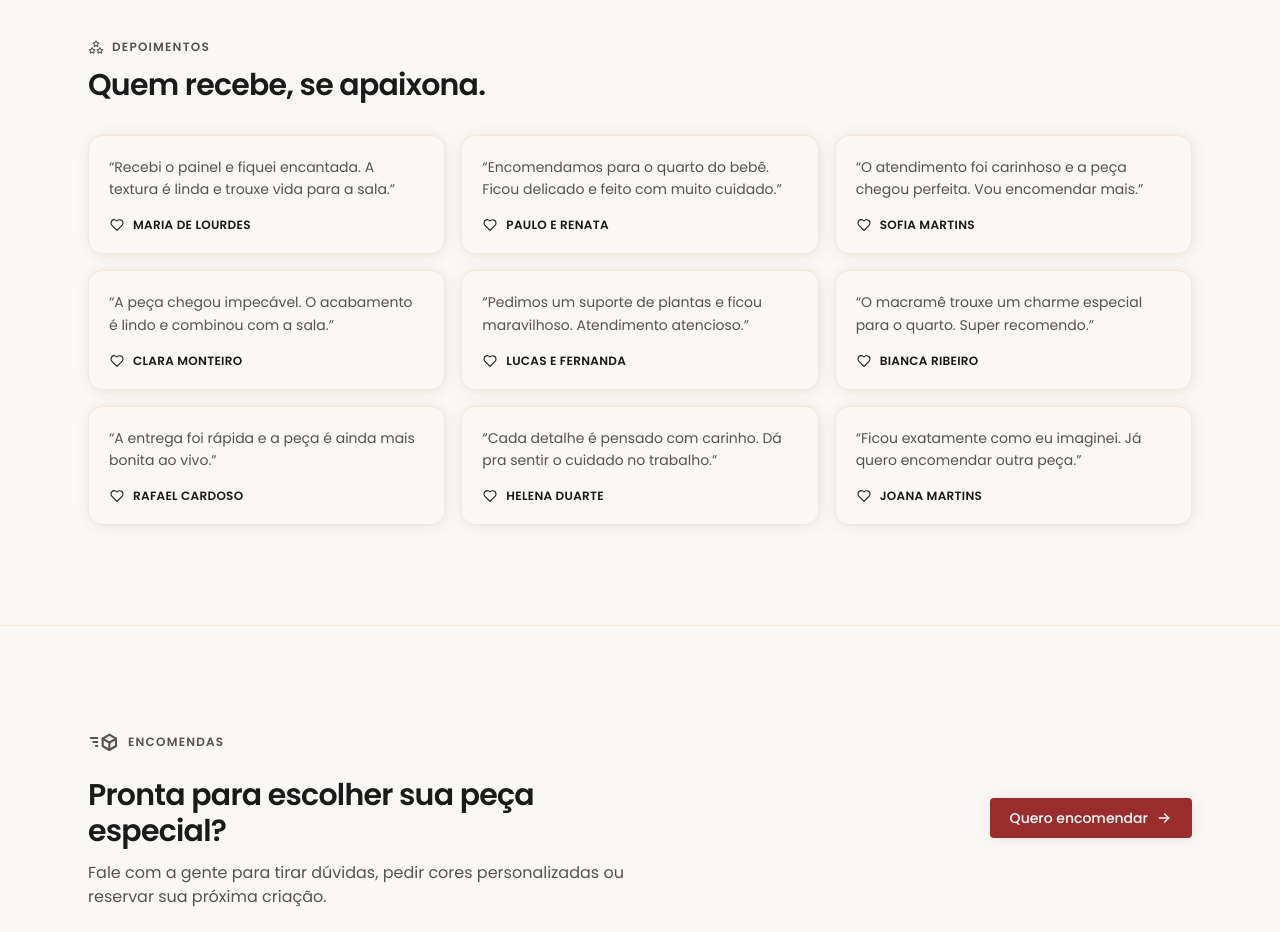
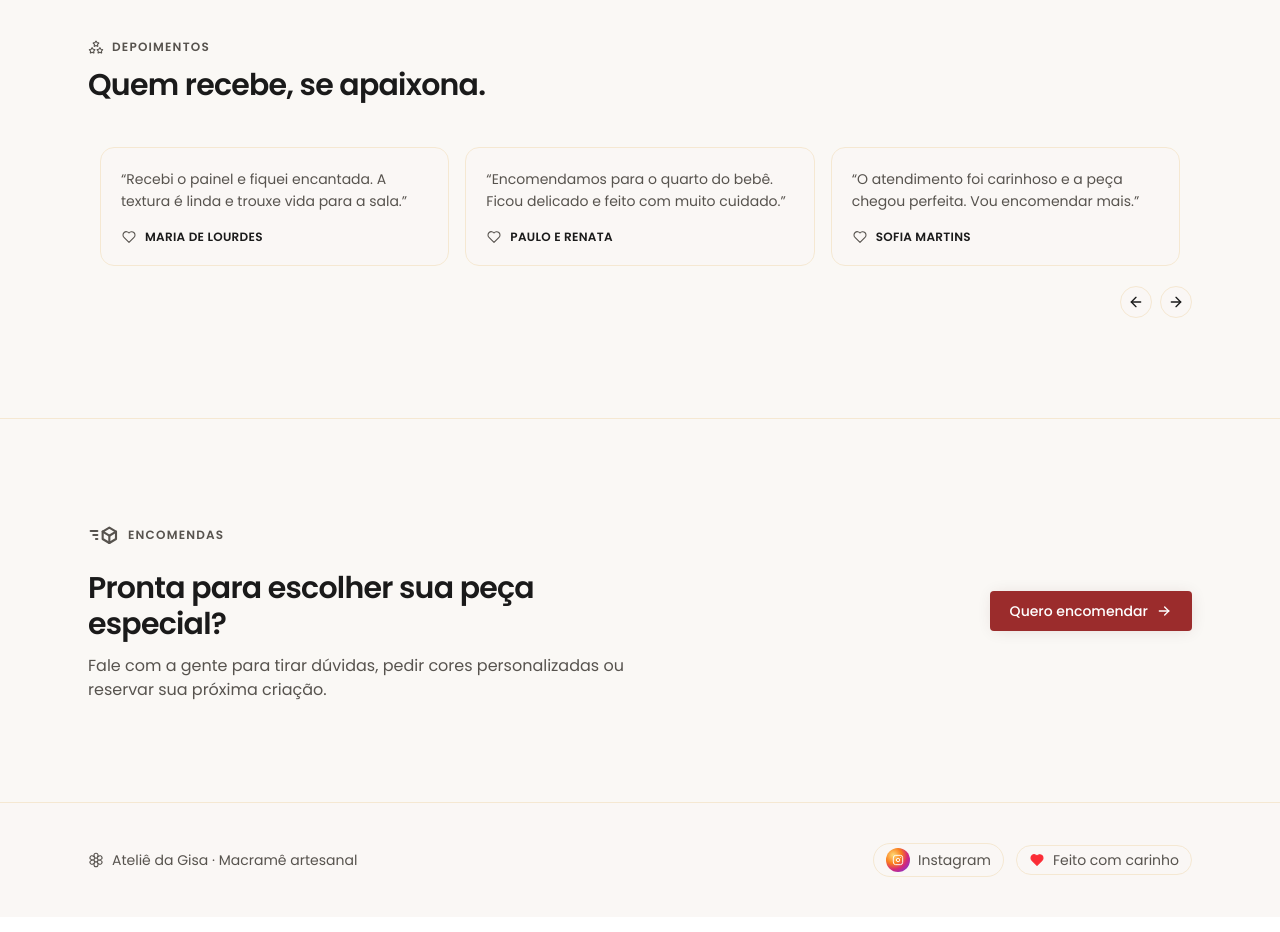
Before and after one commit to ianlgnk/atelie-da-gisa, a Next.js app: page / in a window 1280 px wide. Shown: the part 2600-3532 px from the top of the page. Built offline with nearby package versions, Linux system fonts and the light colour scheme.

Commit message:
feat: carrousel em depoimentos

```diff
--- a/package.json
+++ b/package.json
@@ -10,7 +10,7 @@
     "lint": "eslint .",
     "format": "prettier --write .",
     "typecheck": "tsc --noEmit",
-    "checkall": "yarn lint --fix && yarn format && yarn typecheck"
+    "check:all": "yarn lint --fix && yarn format && yarn typecheck"
   },
   "dependencies": {
     "@radix-ui/react-accordion": "^1.2.12",
--- a/src/app/(landing)/page.tsx
+++ b/src/app/(landing)/page.tsx
@@ -26,6 +26,7 @@ import vitrine03 from "@/assets/vitrine-03.jpg";
 import vitrine04 from "@/assets/vitrine-04.jpg";
 import vitrine05 from "@/assets/vitrine-05.jpg";
 import vitrine06 from "@/assets/vitrine-06.jpg";
+import { TestimonialsCarousel } from "@/components/testimonials-carousel";
 import { VitrineLightbox } from "@/components/vitrine-lightbox";
 
 const features = [
@@ -159,7 +160,7 @@ export default function HomePage() {
   }, [selectedIndex]);
 
   return (
-    <main className="bg-background text-foreground">
+    <main className="bg-background text-foreground overflow-x-hidden">
       <section
         id="inicio"
         className="relative flex min-h-screen items-center justify-center overflow-hidden"
@@ -390,20 +391,7 @@ export default function HomePage() {
               Quem recebe, se apaixona.
             </h2>
           </div>
-          <div className="grid gap-4 sm:grid-cols-3">
-            {testimonials.map((testimonial) => (
-              <div
-                key={testimonial.name}
-                className="rounded-2xl border border-border bg-card p-5 text-sm text-muted-foreground shadow-sm"
-              >
-                <p className="leading-relaxed">“{testimonial.text}”</p>
-                <div className="mt-4 flex items-center gap-2 text-xs font-semibold uppercase tracking-wide text-foreground">
-                  <IconHeart className="h-4 w-4" stroke={1.6} />
-                  {testimonial.name}
-                </div>
-              </div>
-            ))}
-          </div>
+          <TestimonialsCarousel items={testimonials} />
         </div>
       </section>
 
--- /dev/null
+++ b/src/components/testimonials-carousel.tsx
@@ -0,0 +1,65 @@
+"use client";
+
+import { IconHeart } from "@tabler/icons-react";
+import { motion } from "framer-motion";
+import * as React from "react";
+
+import {
+  Carousel,
+  CarouselContent,
+  CarouselItem,
+  CarouselNext,
+  CarouselPrevious,
+} from "@/components/ui/carousel";
+
+type Testimonial = {
+  name: string;
+  text: string;
+};
+
+export function TestimonialsCarousel({ items }: { items: Testimonial[] }) {
+  return (
+    <Carousel opts={{ align: "start", loop: true }} className="relative">
+      <CarouselContent containerClassName="py-3 touch-pan-y px-3">
+        {items.map((testimonial) => (
+          <CarouselItem
+            key={testimonial.name}
+            className="basis-full lg:basis-1/3"
+          >
+            <motion.div
+              className="group h-full rounded-2xl border border-border bg-card p-5 text-sm text-muted-foreground"
+              whileHover="hover"
+              initial="rest"
+              animate="rest"
+            >
+              <p className="leading-relaxed">“{testimonial.text}”</p>
+              <div className="mt-4 flex items-center gap-2 text-xs font-semibold uppercase tracking-wide text-foreground">
+                <motion.span
+                  variants={{
+                    rest: { scale: 1 },
+                    hover: {
+                      scale: [1, 1.25, 1],
+                      transition: { duration: 0.6, ease: "easeInOut" },
+                    },
+                  }}
+                  className="inline-flex"
+                >
+                  <IconHeart
+                    className="h-4 w-4 fill-transparent stroke-muted-foreground transition-colors group-hover:fill-red-500 group-hover:stroke-red-500"
+                    stroke={1.6}
+                  />
+                </motion.span>
+                {testimonial.name}
+              </div>
+            </motion.div>
+          </CarouselItem>
+        ))}
+      </CarouselContent>
+
+      <div className="mt-2 hidden items-center justify-end gap-2 lg:flex">
+        <CarouselPrevious className="static translate-y-0" />
+        <CarouselNext className="static translate-y-0" />
+      </div>
+    </Carousel>
+  );
+}
--- a/src/components/ui/carousel.tsx
+++ b/src/components/ui/carousel.tsx
@@ -152,12 +152,15 @@ Carousel.displayName = "Carousel";
 
 const CarouselContent = React.forwardRef<
   HTMLDivElement,
-  React.HTMLAttributes<HTMLDivElement>
->(({ className, ...props }, ref) => {
+  React.HTMLAttributes<HTMLDivElement> & { containerClassName?: string }
+>(({ className, containerClassName, ...props }, ref) => {
   const { carouselRef, orientation } = useCarousel();
 
   return (
-    <div ref={carouselRef} className="overflow-hidden">
+    <div
+      ref={carouselRef}
+      className={cn("overflow-hidden", containerClassName)}
+    >
       <div
         ref={ref}
         className={cn(
```
